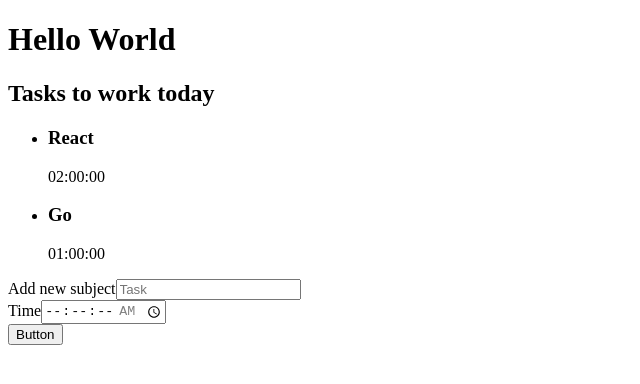
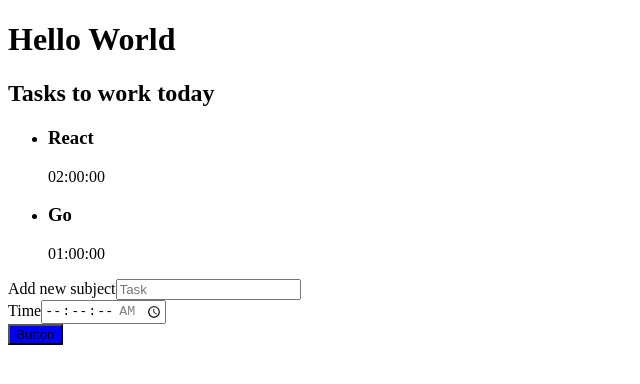
Before and after one commit to rafaelmauricioaraujo/react, a React (Create React App) app: page / in a window 1280 px wide. Shown: the top 384 px of the page, without its empty margins (0-640 px from the left). Built offline with nearby package versions, Linux system fonts and the light colour scheme.

Commit message:
#C01A03 Add sass to project

```diff
--- a/package.json
+++ b/package.json
@@ -39,5 +39,8 @@
       "last 1 firefox version",
       "last 1 safari version"
     ]
+  },
+  "devDependencies": {
+    "sass": "^1.52.3"
   }
 }
--- a/src/components/Button/index.tsx
+++ b/src/components/Button/index.tsx
@@ -2,7 +2,9 @@ import React from 'react';
 
 class Button extends React.Component {
   render() {
-    return <button>Button</button>;
+    const isActive = true;
+    const styles = {backgroundColor: isActive ? "blue" : "gray"};
+    return <button type='submit' style={styles}>Button</button>;
   }
 }
 
```
Also changed, not shown: 1 other file (tests, documents, lock files or other folders).
